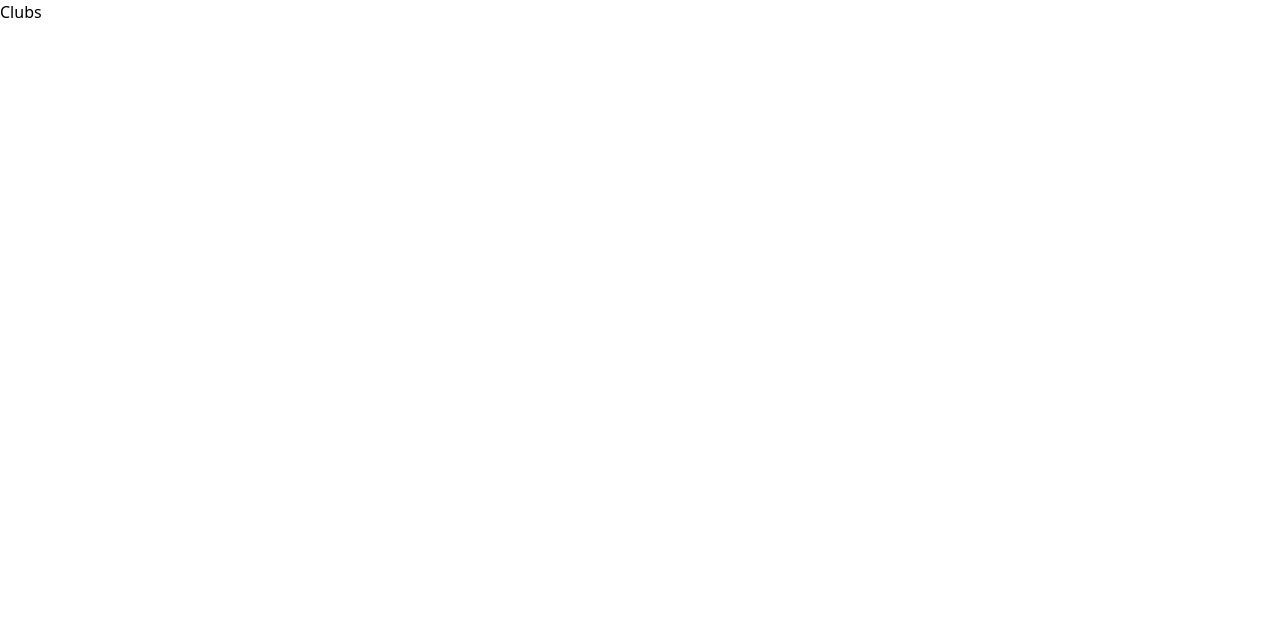
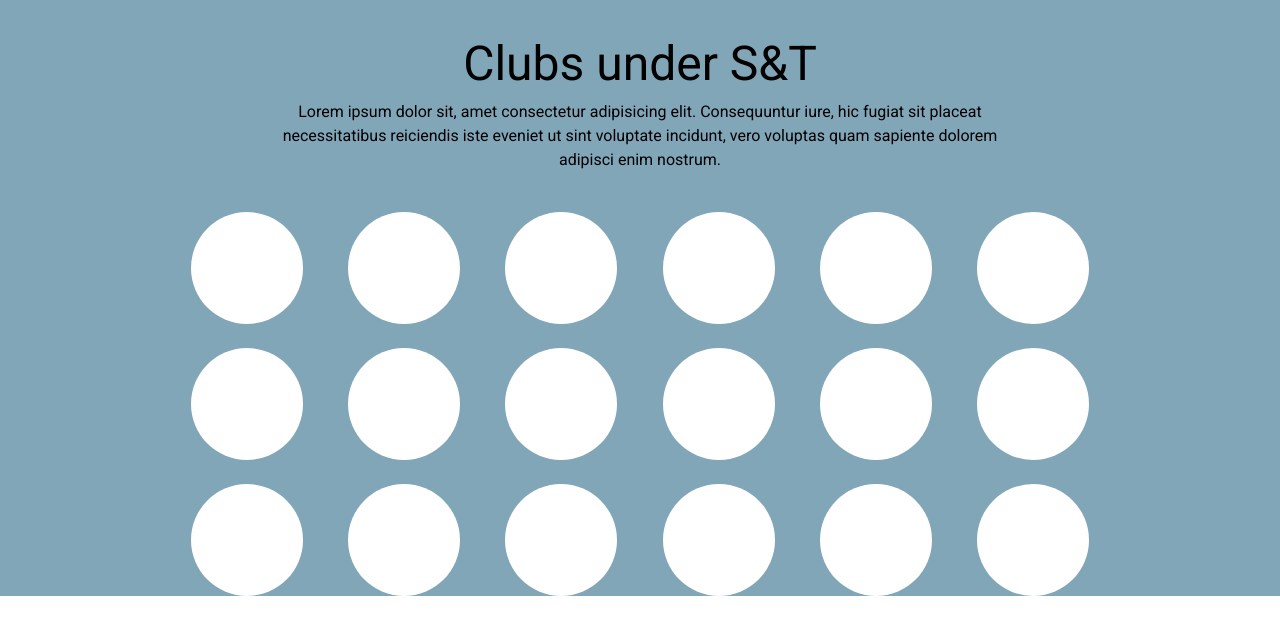
Before and after one commit to Web-Team-Encode/osailpdeu, a React (Vite) app: page /clubs in a window 1280 px wide. Shown: the top 634 px of the page. Built offline with nearby package versions, Linux system fonts and the light colour scheme.

Commit message:
feat: add clubs page
There is one dilemma regarding the clubs page. Please refer the comment
in Clubs.jsx file.

```diff
--- a/package.json
+++ b/package.json
@@ -20,6 +20,8 @@
     "@vitejs/plugin-react": "^3.0.0",
     "autoprefixer": "^10.4.13",
     "postcss": "^8.4.21",
+    "prettier": "^2.8.4",
+    "prettier-plugin-tailwindcss": "^0.2.2",
     "tailwindcss": "^3.2.4",
     "vite": "^4.0.0"
   }
--- a/src/App.jsx
+++ b/src/App.jsx
@@ -3,6 +3,7 @@ import { BrowserRouter, Routes, Route } from "react-router-dom"
 
 // Importing the pages
 import Committees from "./Pages/Committees"
+import Clubs from "./Pages/Clubs"
 
 function App() {
   return (
@@ -10,7 +11,7 @@ function App() {
       <BrowserRouter>
         <Routes>
           <Route path="/" element={<h1>Home</h1>} />
-          <Route path="/clubs" element={<h1>Clubs</h1>} />
+          <Route path="/clubs" element={<Clubs/>} />
           <Route path="/committees" element={<Committees/>} />
           <Route path="/epf" element={<h1>EPF</h1>} />
           <Route path="/calendar" element={<h1>Calendar</h1>} />
--- /dev/null
+++ b/src/Components/Clubs/AllClubs.jsx
@@ -0,0 +1,18 @@
+import React from "react"
+
+export default function AllClubs(props) {
+  const {data} = props
+
+  const allclubs = data.map((club) => (
+    <div
+      key={club.id}
+      className="h-20 w-20 rounded-full bg-white md:h-24 md:w-24 lg:h-28 lg:w-28"
+    ></div>
+  ))
+
+  return (
+    <div className="mt-5 flex flex-wrap justify-center gap-3 px-5 md:mx-auto md:mt-10 md:w-4/5 lg:w-3/4 lg:gap-6 xl:grid xl:grid-cols-6 xl:justify-items-center">
+      {allclubs}
+    </div>
+  )
+}
--- /dev/null
+++ b/src/Pages/Clubs.jsx
@@ -0,0 +1,25 @@
+import React from "react"
+
+import AllClubs from "../Components/Clubs/AllClubs"
+import sntClubs from "../data/sntClubs"
+
+export default function Clubs() {
+    // ? In figma "clubs" is given in navbar, and for clubs page, they have made this page in which they have written "Committees under S&T" but in the navbar, they have written "Clubs" so I am confused about this. So I am planning to made 2 pages "Clubs under S&T" and "Clubs under S&C" and then we can add the navbar links to them or maybe a dropdown in navbar for clubs. What do you think about this?
+    // ? I think we should go for 2 different pages for clubs under S&T and S&C. What do you think about this?
+  return (
+    <div className="bg-blueSecondary-100 font-Roboto">
+      <div className="text-center space-y-1 pt-10 md:space-y-3">
+        <h1 className="text-2xl sm:text-3xl md:text-5xl">
+          Clubs under S&T
+        </h1>
+        <p className="px-4 sm:w-4/5 sm:mx-auto md:w-3/4 lg:w-3/5">
+          Lorem ipsum dolor sit, amet consectetur adipisicing elit. Consequuntur
+          iure, hic fugiat sit placeat necessitatibus reiciendis iste eveniet ut
+          sint voluptate incidunt, vero voluptas quam sapiente dolorem adipisci
+          enim nostrum.
+        </p>
+      </div>
+      <AllClubs data={sntClubs} />
+    </div>
+  )
+}
--- /dev/null
+++ b/src/data/sntClubs.js
@@ -0,0 +1,76 @@
+const sntClubs = [
+  {
+    id: 1,
+    name: "SNT Club 1",
+  },
+  {
+    id: 2,
+    name: "SNT Club 2",
+  },
+  {
+    id: 3,
+    name: "SNT Club 3",
+  },
+  {
+    id: 4,
+    name: "SNT Club 4",
+  },
+  {
+    id: 5,
+    name: "SNT Club 5",
+  },
+  {
+    id: 6,
+    name: "SNT Club 6",
+  },
+  {
+    id: 7,
+    name: "SNT Club 7",
+  },
+  {
+    id: 8,
+    name: "SNT Club 8",
+  },
+  {
+    id: 9,
+    name: "SNT Club 9",
+  },
+  {
+    id: 10,
+    name: "SNT Club 10",
+  },
+  {
+    id: 11,
+    name: "SNT Club 11",
+  },
+  {
+    id: 12,
+    name: "SNT Club 12",
+  },
+  {
+    id: 13,
+    name: "SNT Club 13",
+  },
+  {
+    id: 14,
+    name: "SNT Club 14",
+  },
+  {
+    id: 15,
+    name: "SNT Club 15",
+  },
+  {
+    id: 16,
+    name: "SNT Club 16",
+  },
+  {
+    id: 17,
+    name: "SNT Club 17",
+  },
+  {
+    id: 18,
+    name: "SNT Club 18",
+  },
+]
+
+export default sntClubs
```
Also changed, not shown: 1 other file (tests, documents, lock files or other folders).
